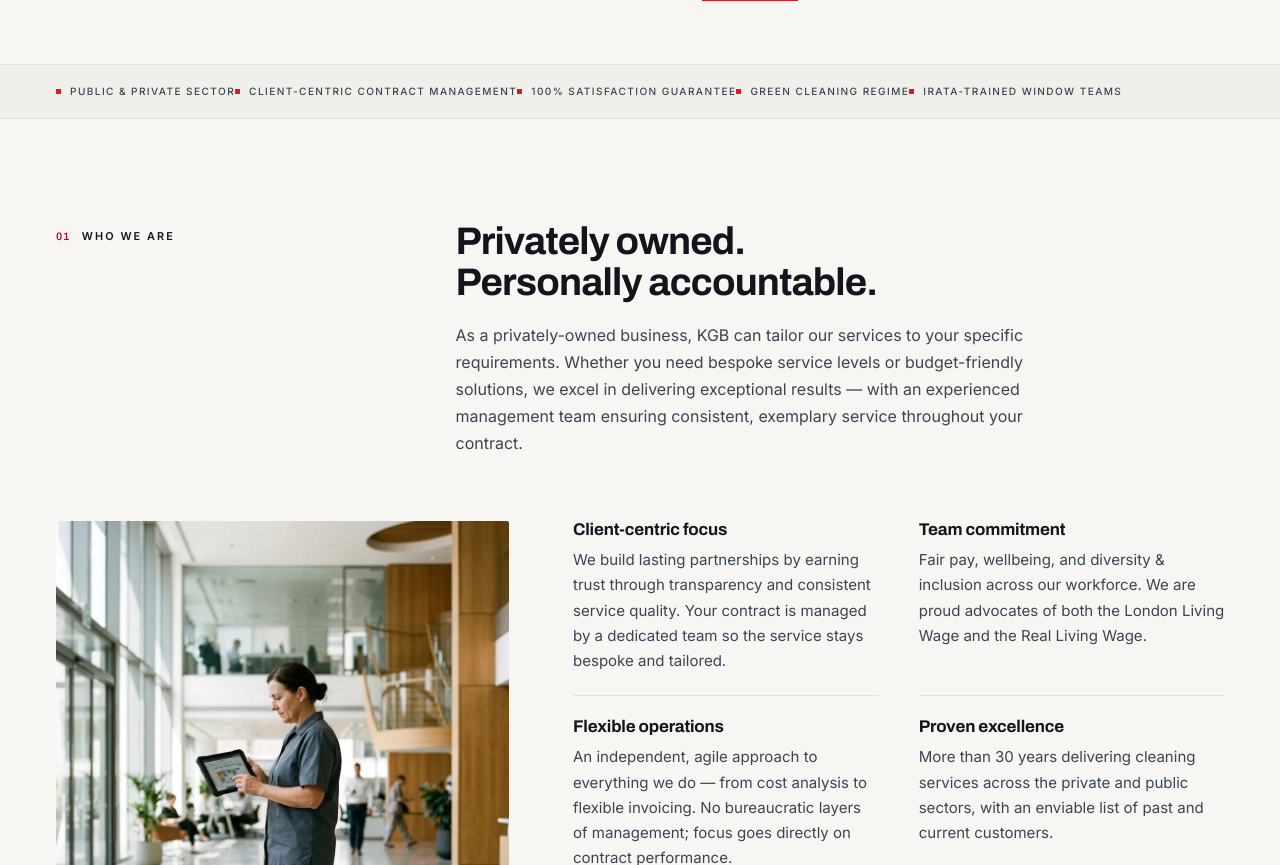
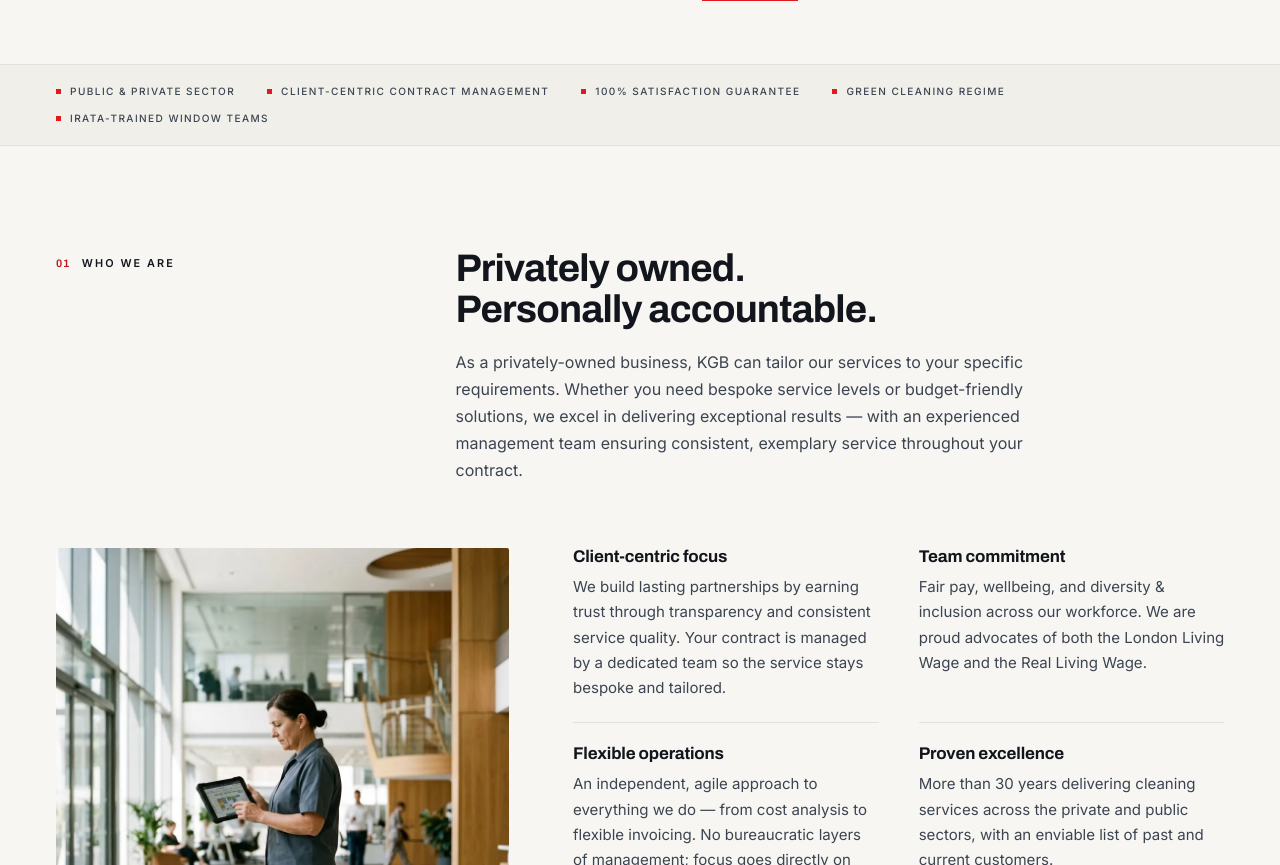
Before and after one commit to asifiqbalgads/kgbcleaning.co.uk, a plain HTML site: page index.html in a window 1280 px wide. Shown: the part 883-1748 px from the top of the page. Drawn offline with Linux system fonts and the light colour scheme.

Commit message:
Fix spacing between credential strip items
Co-authored-by: arena-agent <297053741+arena-agent@users.noreply.github.com>

```diff
--- a/css/style.css
+++ b/css/style.css
@@ -556,7 +556,7 @@ body.nav-open { overflow: hidden; }
 .credentials__list {
   display: flex;
   flex-wrap: wrap;
-  gap: 10px 0;
+  gap: 10px 32px;
   padding-block: 18px;
 }
 .credentials__item {
```
